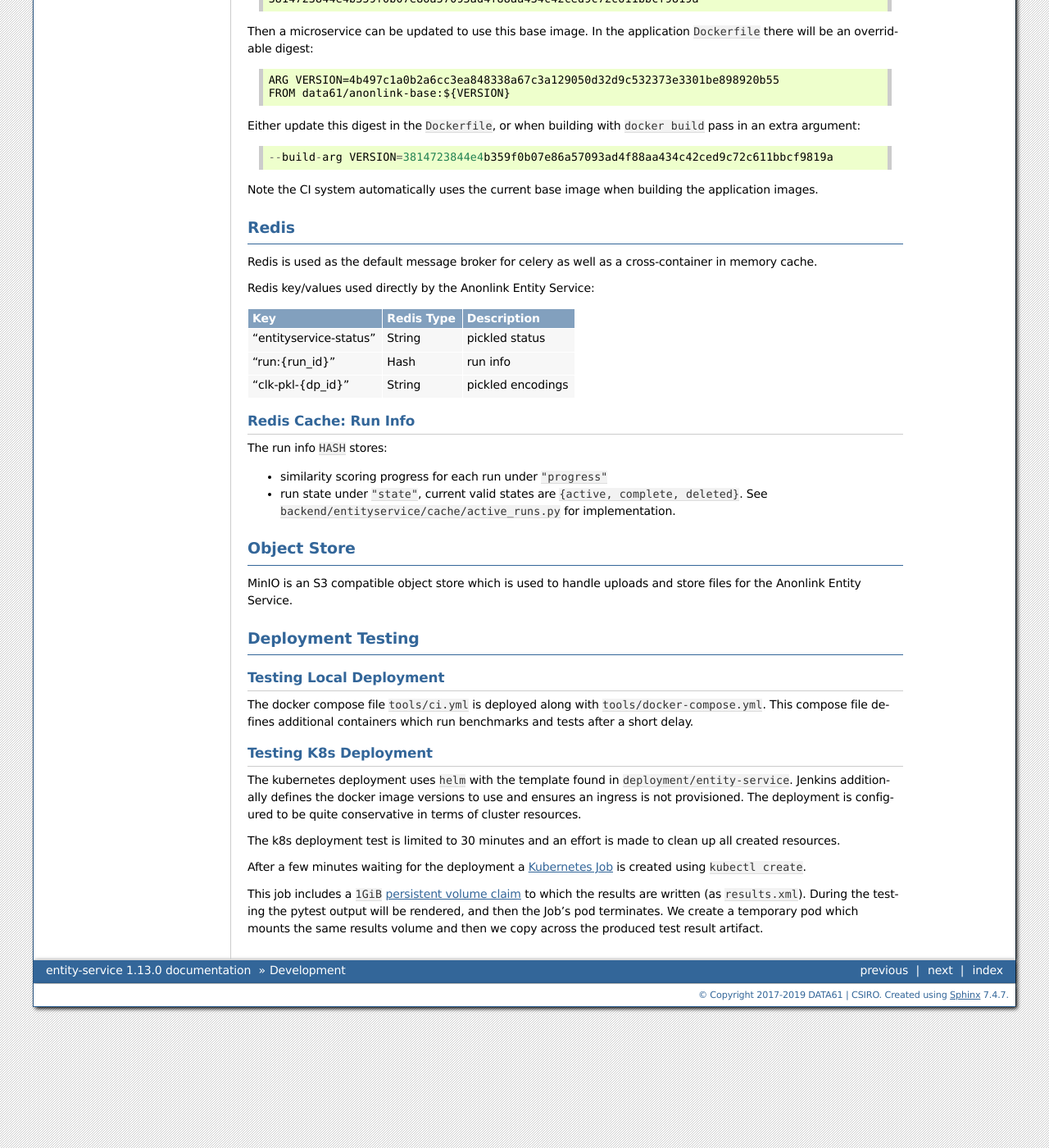
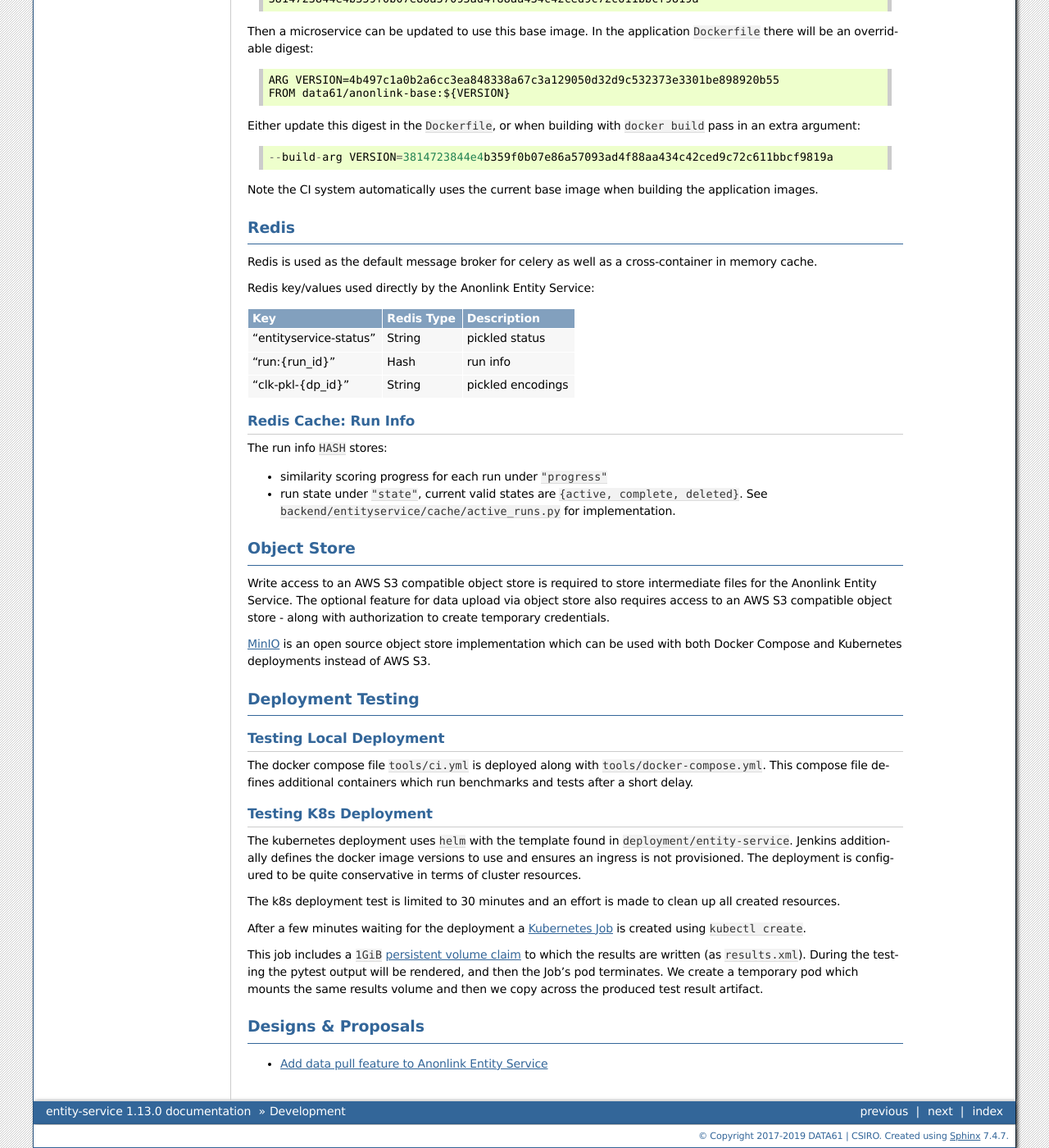
Before and after one commit to data61/anonlink-entity-service, a Sphinx documentation site: the page built from docs/development.rst, in a window 1280 px wide and 1400 px high, scrolled down 869 px. Shown: the whole window at 82% size. Built offline with Sphinx 7.4.7, drawn with Linux system fonts in a browser that asks for light colours; formulas are drawn with MathJax 3; pages that are not in the unit, such as notebooks, are missing from menus.

Commit message:
Documents upload object store configuration.
Renders a proposal document.

```diff
--- a/docs/changelog.rst
+++ b/docs/changelog.rst
@@ -6,6 +6,8 @@ Changelog
 
 Next Version
 ------------
+
+Updates Redis and MinIO dependencies.
 
 Version 1.13.0
 --------------
--- a/docs/conf.py
+++ b/docs/conf.py
@@ -41,7 +41,8 @@ extensions = [
     'sphinx.ext.githubpages',
     'IPython.sphinxext.ipython_console_highlighting',
     'sphinxcontrib.redoc',
-    'nbsphinx'
+    'nbsphinx',
+    'recommonmark'
 ]
 
 # Add any paths that contain templates here, relative to this directory.
--- a/docs/development.rst
+++ b/docs/development.rst
@@ -105,11 +105,12 @@ The run info ``HASH`` stores:
 Object Store
 ------------
 
-MinIO is an S3 compatible object store which is used to handle uploads and store
-files for the Anonlink Entity Service.
+Write access to an AWS S3 compatible object store is required to store intermediate files for the
+Anonlink Entity Service. The optional feature for data upload via object store also requires access
+to an AWS S3 compatible object store - along with authorization to create temporary credentials.
 
-
-
+`MinIO <https://min.io/>`__ is an open source object store implementation which can be used with
+both Docker Compose and Kubernetes deployments instead of AWS S3.
 
 
 Deployment Testing
@@ -139,3 +140,11 @@ This job includes a ``1GiB`` `persistent volume claim <https://kubernetes.io/doc
 to which the results are written (as ``results.xml``). During the testing the pytest output will be rendered,
 and then the Job's pod terminates. We create a temporary pod which mounts the same results volume and then we copy
 across the produced test result artifact.
+
+Designs & Proposals
+-------------------
+
+.. toctree::
+   :maxdepth: 1
+
+   designs/anonlink-upload-data-plan
--- a/docs/doc-requirements.txt
+++ b/docs/doc-requirements.txt
@@ -2,3 +2,4 @@ sphinx
 sphinxcontrib-redoc
 nbsphinx
 ipython
+recommonmark
--- a/docs/future.rst
+++ b/docs/future.rst
@@ -13,8 +12,6 @@ Road map for the entity service
 - Semi supervised machine learning methods to learn thresholds
 - Handle 1 to many relationships. E.g. familial groups
 - Larger scale graph solving methods
-- Remove bottleneck of sparse links having to fit in redis.
-- improve uploads by allowing direct binary file transfer into object store
 - optimise anonlink memory management and C++ code
 
 Bigger Projects
```
Also changed, not shown: other parts of docs/future.rst (+0 -1 lines), docs/production-deployment.rst (+32 -2 lines).
